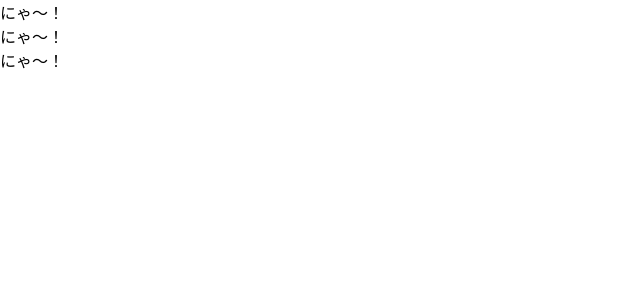
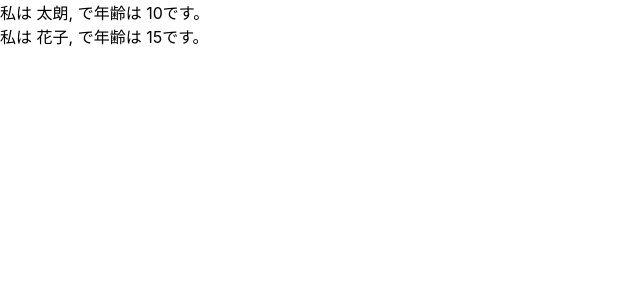
Before and after one commit to igaue-takahiko/react-redux-crud-application, a React (Create React App) app: page / in a window 1280 px wide. Shown: the top 300 px of the page, without its empty margins (0-640 px from the left). Built offline with nearby package versions, Linux system fonts and the light colour scheme; the HTML template or start-up script is replaced by a standard one.

Commit message:
learn props of components

```diff
--- a/src/App.js
+++ b/src/App.js
@@ -1,31 +1,38 @@
 import React from 'react';
 
-// function App() {
-//     return (
-//         <div>
-//         <label htmlFor = "bar" > bar </label>
-//         <input type = "text"
-//         onChange = {
-//             () => {
-//                 console.log("I am clicked.")
-//             }
-//         }
-//         />
-//         </div>
-//     )
-// }
-
-const App=()=>{
+const App = () => {
+    const profiles = [{
+        name: "太朗",
+        age: 10
+    }, {
+        name: "花子",
+        age: 15
+    }]
     return (
-        <div>
-            <Cat />
-            <Cat />
-            <Cat />
+        <div > {
+            profiles.map((profile,index) => {
+                return <User name = {
+                    profile.name
+                }
+                age = {
+                    profile.age
+                }
+                key={
+                    index
+                }
+                />
+            })
+        }
         </div>
     )
 }
 
-const Cat=()=>{
-    return <div>にゃ〜！</div>
+const User = (props) => {
+    return <div > 私は {
+        props.name
+    }, で年齢は {
+        props.age
+    }
+    です。 </div>
 }
 export default App;
```
